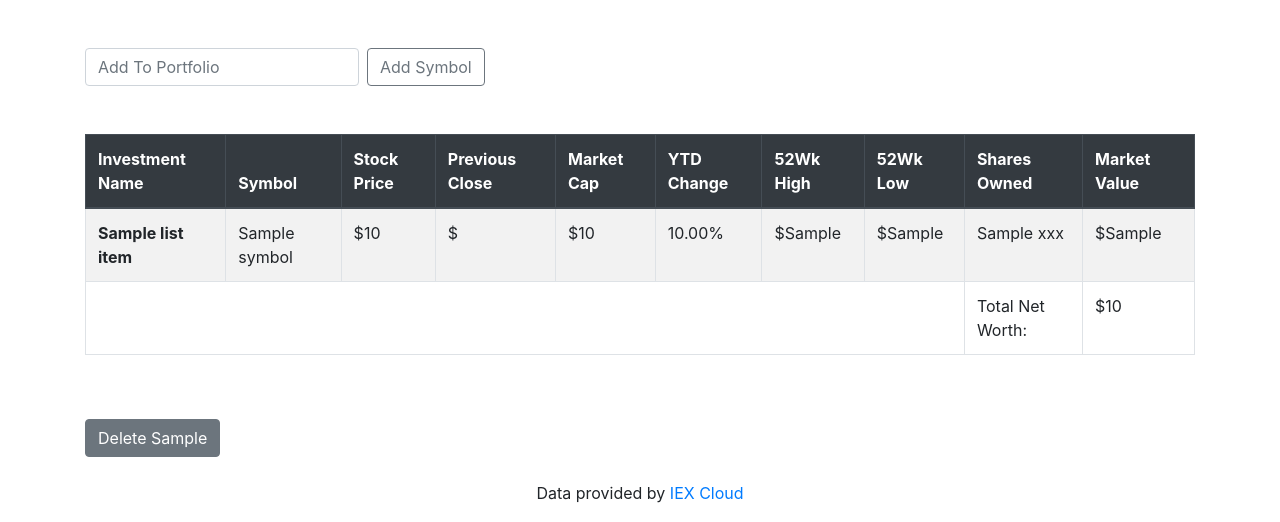
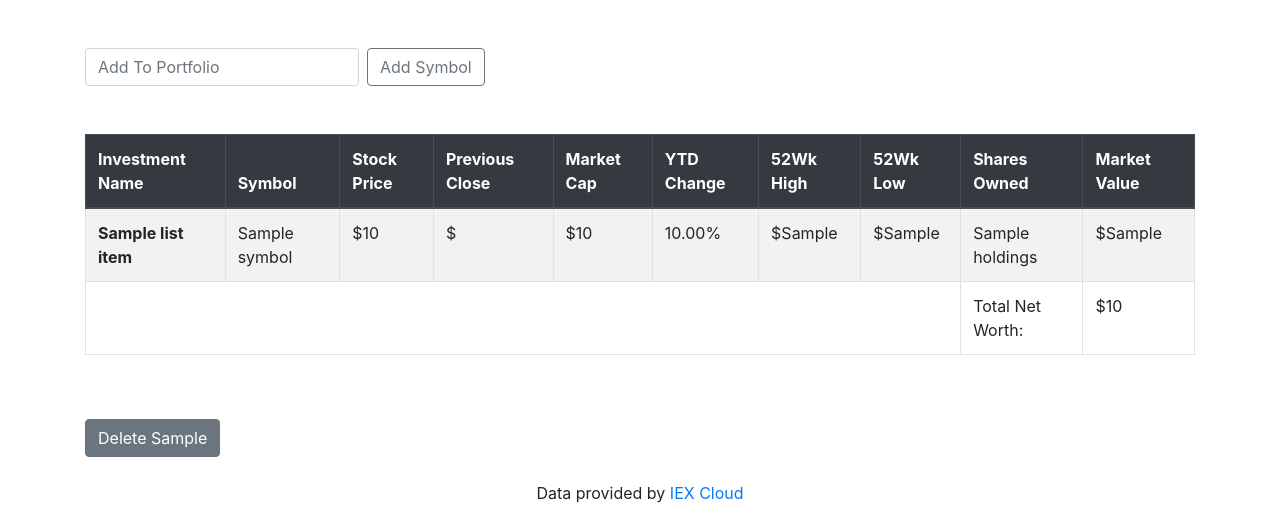
Before and after one commit to OskarZski/stock-market-CMS, a Django app: template quotes/templates/portfolio.html in a window 1280 px wide. Shown: the part 56-578 px from the top of the page. Run offline with Django 3.2, Linux system fonts and the light colour scheme; tables that the repository leaves empty hold one stand-in row (values such as "Sample post"); the template is opened without the code that fills it: values that come from a table or form of the project are taken from there, most other values are stand-ins (such as "Sample title", 1, 10 or a date in 2020); some libraries are stand-ins or nearby versions.

Commit message:
Not sure what I changed

```diff
--- a/quotes/models.py
+++ b/quotes/models.py
@@ -2,7 +2,7 @@ from django.db import models
 
 class Stock(models.Model):
 	ticker = models.CharField(max_length=10)
-	holdings = models.DecimalField(max_digits=10, decimal_places=5)
+	# holdings = models.DecimalField(max_digits=10, decimal_places=5)
 
- 	def __str__(self):
+	def __str__(self):
 		return self.ticker
--- a/quotes/templates/portfolio.html
+++ b/quotes/templates/portfolio.html
@@ -44,7 +44,7 @@
 					<td>{{ list_item.ytdChange|floatformat:2  }}%</td>
 					<td>${{ list_item.week52High }}</td>
           <td>${{ list_item.week52Low }}</td>
-          <td>{{ list_item.xxx }}</td>
+          <td>{{ list_item.holdings }}</td>
 
           <td>${{ list_item.marketValue }}</td>
 				</tr>
```
